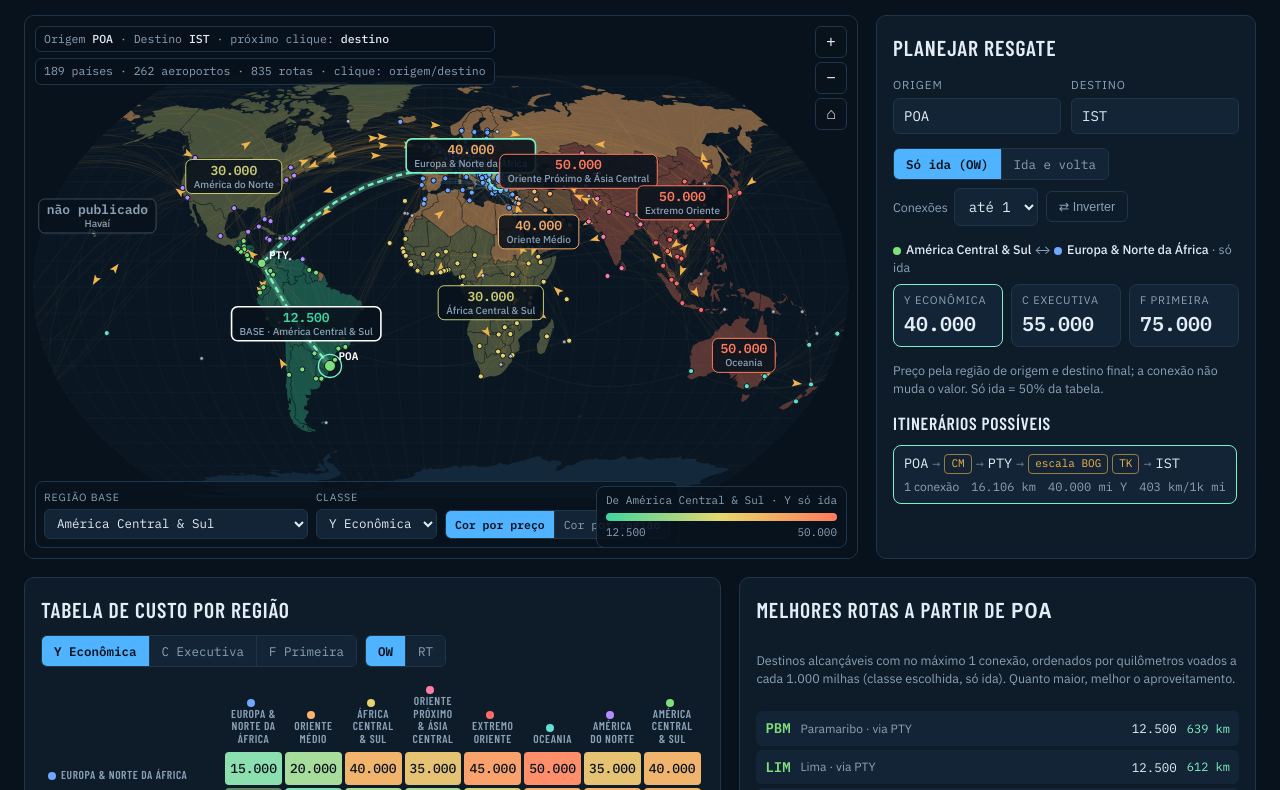
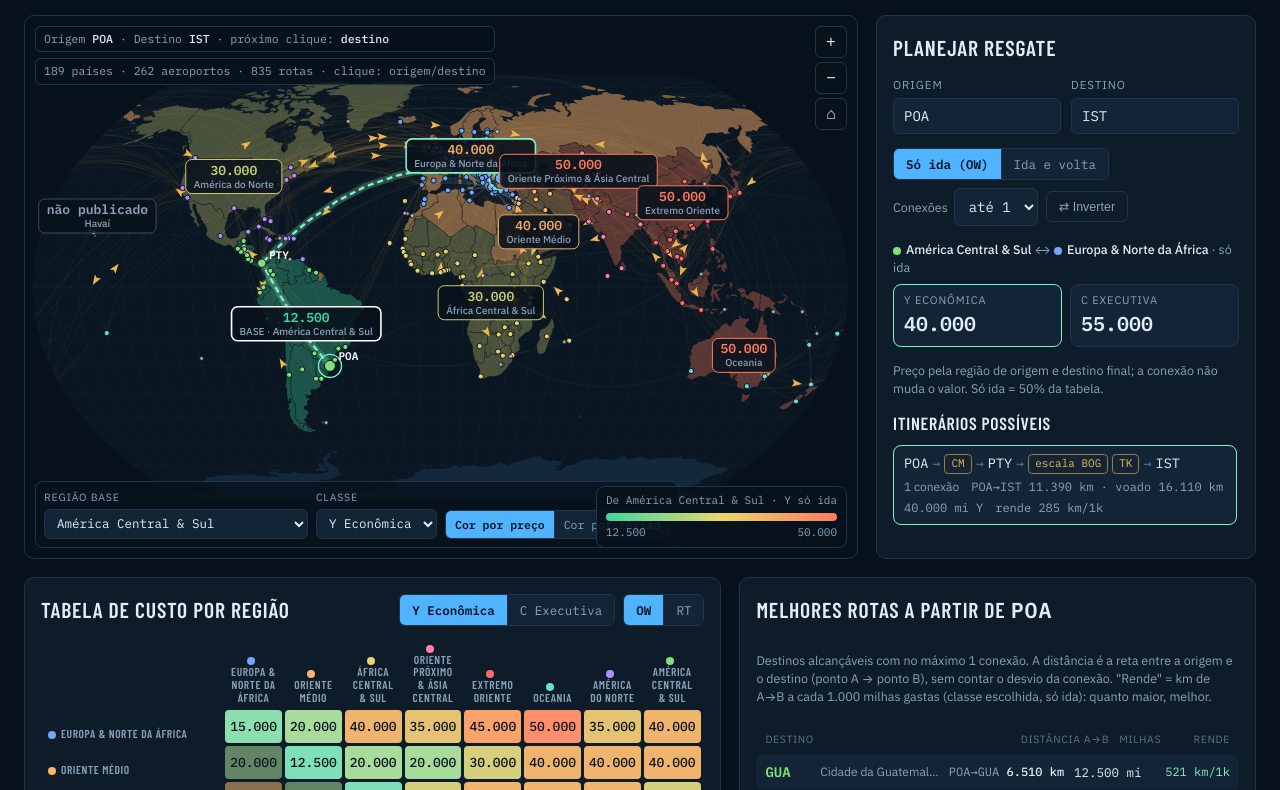
Before and after one commit to EriveltonLima/eriveltonlima, a plain HTML site: page aegean/index.html in a window 1280 px wide. Shown: the part 146-936 px from the top of the page. Drawn offline with nearby package versions, Linux system fonts and the light colour scheme; animation ran at ten frames a second.

Commit message:
Rank best routes by direct A-to-B distance and drop first class from the site
Co-Authored-By: Claude Opus 5.5 <noreply@anthropic.com>
Claude-Session: https://claude.ai/code/session_017ffsEX9nPG685wZKWHKwhR

```diff
--- a/aegean/index.html
+++ b/aegean/index.html
@@ -61,7 +61,7 @@ input{text-transform:uppercase}
 .seg button[aria-pressed="true"]{background:var(--a3);color:#04111d;font-weight:600}
 .ctrls{display:flex;flex-wrap:wrap;gap:8px;align-items:center}
 .btn{background:transparent;border:1px solid var(--line);color:var(--muted);border-radius:6px;padding:7px 12px;cursor:pointer;font-size:12.5px}
-.price{display:grid;grid-template-columns:repeat(3,1fr);gap:8px}
+.price{display:grid;grid-template-columns:repeat(2,1fr);gap:8px}
 .pbox{background:var(--panel2);border:1px solid var(--line);border-radius:8px;padding:8px 10px}
 .pbox .k{font-size:11px;color:var(--muted);text-transform:uppercase;letter-spacing:.08em}
 .pbox .v{font-family:var(--f-mono);font-size:1.25rem;font-weight:600}
@@ -96,12 +96,18 @@ table.chart td.sel{border-color:#fff;box-shadow:0 0 0 1px #fff}
 ul.rules{margin:0;padding-left:18px;display:grid;gap:6px;color:var(--muted);font-size:13px}
 ul.rules b{color:var(--fg);font-weight:500}
 .spots{display:grid;gap:4px}
-.spot{display:grid;grid-template-columns:auto 1fr auto auto;gap:10px;align-items:center;padding:6px 8px;border-radius:6px;background:var(--panel2);cursor:pointer;border:1px solid transparent;color:var(--fg);font:inherit;text-align:left;width:100%}
+.spot{display:grid;grid-template-columns:3.2em minmax(0,1fr) auto auto 5.6em;gap:10px;align-items:center;padding:6px 8px;border-radius:6px;background:var(--panel2);cursor:pointer;border:1px solid transparent;color:var(--fg);font:inherit;text-align:left;width:100%}
 .spot:hover{border-color:var(--line)}
 .spot .c{font-family:var(--f-mono);font-weight:600}
 .spot .r{font-size:12px;color:var(--muted);overflow:hidden;text-overflow:ellipsis;white-space:nowrap}
 .spot .m{font-family:var(--f-mono);font-size:12.5px}
-.spot .e{font-family:var(--f-mono);font-size:12px;color:var(--hl)}
+.spot .e{font-family:var(--f-mono);font-size:12px;color:var(--hl);text-align:right}
+.spot .k{font-family:var(--f-mono);font-size:12px;color:var(--muted);text-align:right}
+.spot .k b{color:var(--fg);font-weight:500}
+.spot .m{text-align:right}
+.spot.head{background:none;cursor:default;font-size:10.5px;text-transform:uppercase;letter-spacing:.06em;color:var(--dim);padding-block:2px}
+.spot.head span:nth-child(n+3){text-align:right}
+@media (max-width:520px){.spot{grid-template-columns:3em minmax(0,1fr) auto auto}.spot .r,.spot.head span:nth-child(2){display:none}}
 .netlist{display:grid;grid-template-columns:repeat(auto-fill,minmax(150px,1fr));gap:6px}
 .netlist button{background:var(--panel2);border:1px solid var(--line);color:var(--fg);border-radius:6px;padding:6px 8px;text-align:left;font:inherit;font-size:12.5px;cursor:pointer;display:flex;justify-content:space-between;gap:6px}
 .netlist button .c{font-family:var(--f-mono);color:var(--a3);font-weight:600}
@@ -137,7 +143,7 @@ footer{color:var(--dim);font-size:12px;max-width:110ch}
       </div>
       <div class="basebar">
         <label for="baseSel">Região base<select id="baseSel"></select></label>
-        <label for="cabSel">Classe<select id="cabSel"><option value="0">Y Econômica</option><option value="1">C Executiva</option><option value="2">F Primeira</option></select></label>
+        <label for="cabSel">Classe<select id="cabSel"><option value="0">Y Econômica</option><option value="1">C Executiva</option></select></label>
         <div class="seg" role="group" aria-label="Cor do mapa"><button id="mPrice" aria-pressed="true">Cor por preço</button><button id="mReg" aria-pressed="false">Cor por região</button></div>
       </div>
       <div class="scale" id="scale"></div>
@@ -183,7 +189,7 @@ footer{color:var(--dim);font-size:12px;max-width:110ch}
         <h2 id="tblh">Tabela de custo por região</h2>
         <div class="ctrls">
           <div class="seg" role="group" aria-label="Classe">
-            <button data-cab="0" aria-pressed="true">Y Econômica</button><button data-cab="1" aria-pressed="false">C Executiva</button><button data-cab="2" aria-pressed="false">F Primeira</button>
+            <button data-cab="0" aria-pressed="true">Y Econômica</button><button data-cab="1" aria-pressed="false">C Executiva</button>
           </div>
           <div class="seg" role="group" aria-label="Tipo de valor da tabela">
             <button id="ttOW" aria-pressed="true">OW</button><button id="ttRT" aria-pressed="false">RT</button>
@@ -198,7 +204,7 @@ footer{color:var(--dim);font-size:12px;max-width:110ch}
       <div class="cardhead">
         <h2 id="sph">Melhores rotas a partir de <span class="mono" id="spOrg">POA</span></h2>
       </div>
-      <p class="note">Destinos alcançáveis com no máximo 1 conexão, ordenados por quilômetros voados a cada 1.000 milhas (classe escolhida, só ida). Quanto maior, melhor o aproveitamento.</p>
+      <p class="note">Destinos alcançáveis com no máximo 1 conexão. A distância é a reta entre a origem e o destino (ponto A → ponto B), sem contar o desvio da conexão. "Rende" = km de A→B a cada 1.000 milhas gastas (classe escolhida, só ida): quanto maior, melhor.</p>
       <div class="spots" id="spots"></div>
     </section>
   </div>
@@ -214,7 +220,7 @@ footer{color:var(--dim);font-size:12px;max-width:110ch}
       <ul class="rules">
         <li><b>Só ida = metade da ida e volta.</b> POA → PTY: América Central e do Sul ↔ mesma região = 25.000 RT, logo <b>12.500 OW</b> na Econômica.</li>
         <li><b>Com conexão, vale só a região de origem e a de destino final.</b> POA → PTY → IST cobra Central/Sul América ↔ Europa = 80.000 RT, logo <b>40.000 OW</b>. A região do ponto de conexão não entra no preço.</li>
-        <li><b>Europa ↔ Europa não tem Primeira (F)</b> na tabela; Havaí aparece sem preços publicados.</li>
+        <li>Havaí aparece sem preços publicados na tabela.</li>
         <li>Itinerários com 2 conexões são mostrados para referência; confirme no site da Aegean se o roteiro é aceito antes de transferir milhas.</li>
       </ul>
       <div style="display:grid;gap:6px">
@@ -402,7 +408,7 @@ function updatePlan(recompute){
   const ro=REG[RI[o.r]],rd=REG[RI[d.r]];
   $('pairlbl').innerHTML=`<span class="rdot" style="background:${ro.c}"></span><b>${ro.n}</b> ↔ <span class="rdot" style="background:${rd.c}"></span><b>${rd.n}</b> · ${S.ow?'só ida':'ida e volta'}`;
   const p=priceFor(S.org,S.dst); const div=S.ow?2:1;
-  const names=['Y Econômica','C Executiva','F Primeira'];
+  const names=['Y Econômica','C Executiva'];
   $('price').innerHTML=names.map((n,i)=>{const v=p&&p.v[i]!=null?p.v[i]/div:null;return `<div class="pbox${i===S.cab?' on':''}"><div class="k">${n}</div><div class="v">${v==null?'—':fmt(v)}</div></div>`}).join('');
   $('pricenote').innerHTML = !p ? 'Sem preço publicado para este par de regiões (Havaí).' :
     (S.org===S.dst?'Origem e destino iguais.':`Preço pela região de origem e destino final; a conexão não muda o valor.${S.ow?' Só ida = 50% da tabela.':''}`)+(baseR()!==o.r?` <b>O mapa está colorido a partir de ${REG[RI[baseR()]].n}</b> (região base escolhida à mão); este preço usa a origem ${S.org}.`:'');
@@ -417,7 +423,7 @@ function renderResults(){
   box.innerHTML=S.paths.map((pt,i)=>{
     const path=pt.nodes.map((n,j)=>{let s=`<span>${n}</span>`;if(j<pt.segs.length){const e=pt.segs[j];const als=[...e.al];const vk=[e.a,e.b].join('-');s+=` <span class="arrow">→</span> `+(VIA[vk]?`<span class="al st" title="escala técnica">escala ${VIA[vk]}</span> `:'')+als.slice(0,3).map(a=>`<span class="al ${a==='A3'?'a3':'st'}" title="${AL[a]}">${a}</span>`).join(' ')+(als.length>3?`<span class="al st">+${als.length-3}</span>`:'')+` <span class="arrow">→</span>`}return s}).join(' ');
     const stops=pt.nodes.length-2;
-    return `<button class="res${i===S.selPath?' sel':''}" data-i="${i}"><div class="path">${path}</div><div class="meta"><span>${stops===0?'Direto':stops+' conexão'+(stops>1?'ões':'')}</span><span class="mono">${fmt(Math.round(pt.km))} km</span>${y?`<span class="mono">${fmt(y)} mi ${['Y','C','F'][S.cab]}</span><span class="mono">${Math.round(pt.km/(y/1000))} km/1k mi</span>`:''}${pt.a3?`<span style="color:var(--a3)">${pt.a3} trecho(s) Aegean</span>`:''}${stops>1?'<span style="color:var(--warn)">confirmar regra</span>':''}</div></button>`}).join('');
+    return `<button class="res${i===S.selPath?' sel':''}" data-i="${i}"><div class="path">${path}</div><div class="meta"><span>${stops===0?'Direto':stops+' conexão'+(stops>1?'ões':'')}</span><span class="mono">${S.org}→${S.dst} ${fmt(Math.round(hav(AP[S.org],AP[S.dst])/10)*10)} km · voado ${fmt(Math.round(pt.km/10)*10)} km</span>${y?`<span class="mono">${fmt(y)} mi ${['Y','C','F'][S.cab]}</span><span class="mono">rende ${fmt(Math.round(hav(AP[S.org],AP[S.dst])/(y/1000)))} km/1k</span>`:''}${pt.a3?`<span style="color:var(--a3)">${pt.a3} trecho(s) Aegean</span>`:''}${stops>1?'<span style="color:var(--warn)">confirmar regra</span>':''}</div></button>`}).join('');
   box.querySelectorAll('.res').forEach(b=>b.onclick=()=>{S.selPath=+b.dataset.i;renderResults();draw()});
 }
 
@@ -446,9 +452,10 @@ function renderSpots(){
   const best={};
   for(const c in AP){ if(c===S.org) continue; const ps=findPaths(S.org,c,1); if(!ps.length) continue;
     const p=priceFor(S.org,c); if(!p||p.v[S.cab]==null) continue; const y=p.v[S.cab]/2;
-    const km=ps[0].km; best[c]={c,km,y,eff:km/(y/1000),via:ps[0].nodes.length>2?ps[0].nodes[1]:null}; }
+    const pb=ps.reduce((m,x)=>x.km<m.km?x:m); const dk=hav(AP[S.org],AP[c]);
+    best[c]={c,dk,flown:pb.km,y,eff:dk/(y/1000),via:pb.nodes.length>2?pb.nodes[1]:null}; }
   const list=Object.values(best).sort((a,b)=>b.eff-a.eff).slice(0,14);
-  $('spots').innerHTML=list.length?list.map(s=>{const a=AP[s.c];return `<button class="spot" data-c="${s.c}"><span class="c" style="color:${REG[RI[a.r]].c}">${s.c}</span><span class="r">${a.n}${s.via?' · via '+s.via:' · direto'}</span><span class="m">${fmt(s.y)}</span><span class="e">${fmt(Math.round(s.eff))} km</span></button>`}).join(''):`<p class="empty">${!S.showST&&!ADJ[S.org].some(e=>e.a3)?`A Aegean não voa a partir de ${S.org}: ligue a camada de parceiros ou escolha uma origem da rede Aegean.`:'Sem destinos com as camadas ativas.'}</p>`;
+  $('spots').innerHTML=list.length?`<div class="spot head"><span>Destino</span><span></span><span>Distância A→B</span><span>Milhas</span><span>Rende</span></div>`+list.map(s=>{const a=AP[s.c];return `<button class="spot" data-c="${s.c}"><span class="c" style="color:${REG[RI[a.r]].c}">${s.c}</span><span class="r">${a.n}${s.via?' · via '+s.via:' · direto'}</span><span class="k">${S.org}→${s.c} <b>${fmt(Math.round(s.dk/10)*10)} km</b></span><span class="m">${fmt(s.y)} mi</span><span class="e">${fmt(Math.round(s.eff))} km/1k</span></button>`}).join(''):`<p class="empty">${!S.showST&&!ADJ[S.org].some(e=>e.a3)?`A Aegean não voa a partir de ${S.org}: ligue a camada de parceiros ou escolha uma origem da rede Aegean.`:'Sem destinos com as camadas ativas.'}</p>`;
   $('spots').querySelectorAll('.spot').forEach(b=>b.onclick=()=>{S.dst=b.dataset.c;syncInputs();updatePlan(true);$('mapbox').scrollIntoView({behavior:'smooth',block:'center'})});
 }
 function renderNet(){
@@ -563,7 +570,7 @@ cv.addEventListener('mousemove',ev=>{const r=cv.getBoundingClientRect();const mx
   if(a){const n=ADJ[a.c].filter(edgeOn);const a3=n.filter(e=>e.a3).length;const p=priceFor(S.org,a.c);const y=p&&p.v[0]!=null?p.v[0]/2:null;
     html=`<b>${a.c}</b> ${a.n} · ${a.country}<br><span style="color:${REG[RI[a.r]].c}">${REG[RI[a.r]].n}</span><br>${n.length?n.length+' rotas na rede':'sem rota na rede de exemplo'}${a3?` · <span style="color:var(--a3)">${a3} Aegean</span>`:''}${y&&a.c!==S.org?`<br>De ${S.org}: <b>${fmt(y)}</b> mi Y só ida`:''}`}
   else if(f&&f.reg){const c=CBY[f.properties.name];const p=rt(baseR(),f.reg);const v=p?p.v.map(x=>x==null?'—':fmt(x/2)):null;
-    html=`<b>${f.pt}</b><br><span style="color:${REG[RI[f.reg]].c}">${REG[RI[f.reg]].n}</span>${c&&c.ap.length?`<br><span class="mono">${c.ap.map(x=>x[0]).join(' · ')}</span>`:''}${v?`<br>De ${REG[RI[baseR()]].n} (OW): Y <b>${v[0]}</b> · C <b>${v[1]}</b> · F <b>${v[2]}</b>`:'<br>Sem preço publicado'}`}
+    html=`<b>${f.pt}</b><br><span style="color:${REG[RI[f.reg]].c}">${REG[RI[f.reg]].n}</span>${c&&c.ap.length?`<br><span class="mono">${c.ap.map(x=>x[0]).join(' · ')}</span>`:''}${v?`<br>De ${REG[RI[baseR()]].n} (OW): Y <b>${v[0]}</b> · C <b>${v[1]}</b>`:'<br>Sem preço publicado'}`}
   if(!html){tip.hidden=true;return}
   tip.innerHTML=html;tip.hidden=false;let x=mx+14,yy=my+14;if(x>W-250)x-=264;if(yy>H-90)yy-=100;tip.style.left=x+'px';tip.style.top=yy+'px'});
 cv.addEventListener('mouseleave',()=>{$('tip').hidden=true;hoverC=null;draw()});
```
Also changed, not shown: aegean/build/template.html (+19 -12 lines), 1 other file.
